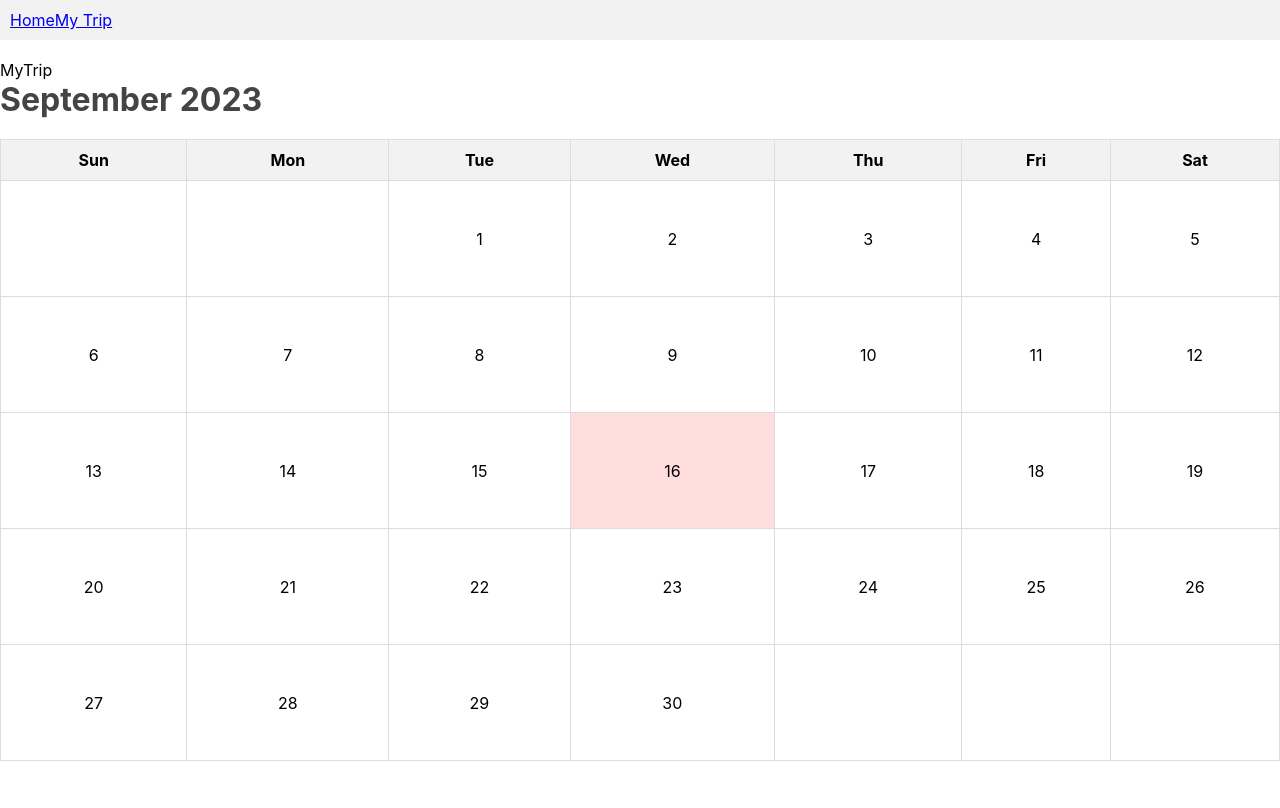
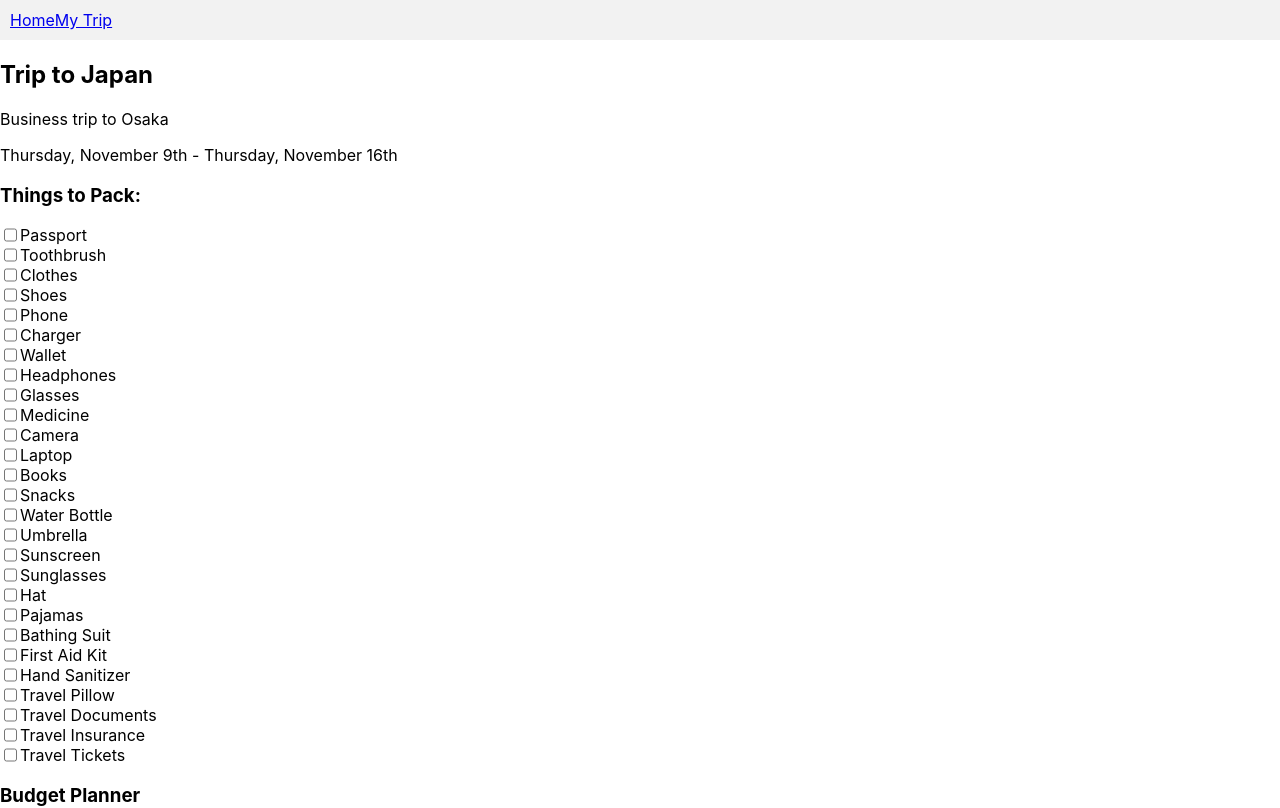
Before and after one commit to jliakim23/project3-frontend, a React (Create React App) app: page /Trip in a window 1280 px wide. Shown: the top 808 px of the page. Built offline with nearby package versions, Linux system fonts and the light colour scheme.

Commit message:
started Trip show page, checklist & budget components

```diff
--- a/src/App.js
+++ b/src/App.js
@@ -1,27 +1,18 @@
-import logo from './logo.svg';
-import './App.css';
-import React from 'react';
-import { Route, Routes } from 'react-router-dom';
-import Calendar from './components/Calendar';
-import Nav from './components/Nav';
-import Home from './pages/Home';
-import MyTrip from './pages/MyTrip';
-
-
-
-
-
-
+import "./App.css";
+import React from "react";
+import { Route, Routes } from "react-router-dom";
+import Nav from "./components/Nav";
+import Home from "./pages/Home";
+import MyTrip from "./pages/MyTrip";
 
 function App() {
   return (
     <div>
-   <Nav />
-   <Routes>
-<Route path="/" element={<Home />} />
-<Route path='/Trip' element={<MyTrip />} />
-    </Routes>
-      <Calendar />
+      <Nav />
+      <Routes>
+        <Route path="/" element={<Home />} />
+        <Route path="/Trip" element={<MyTrip />} />
+      </Routes>
     </div>
   );
 }
--- /dev/null
+++ b/src/components/Budget.jsx
@@ -0,0 +1,29 @@
+import React from "react";
+
+const Budget = ({ details }) => {
+  return (
+    <div>
+      <h3>Budget Planner</h3>
+      <table>
+        <thead>
+          <tr>
+            <th>Food</th>
+            <th>Attractions</th>
+            <th>Accomodation</th>
+            <th>Total</th>
+          </tr>
+        </thead>
+        <tbody>
+          <tr>
+            <td>${details.foodAmount}</td>
+            <td>${details.attractionAmount}</td>
+            <td>${details.accomadationAmount}</td>
+            <td>${details.totalAmount}</td>
+          </tr>
+        </tbody>
+      </table>
+    </div>
+  );
+};
+
+export default Budget;
--- /dev/null
+++ b/src/components/Checklist.jsx
@@ -0,0 +1,42 @@
+import React, { useState } from "react";
+import ListItem from "./ListItem";
+
+const Checklist = ({ listName, list }) => {
+  const [checklist, setChecklist] = useState(list);
+
+  const handleCheckClick = (e) => {
+    const { name } = e.target;
+    const updatedChecklist = checklist.map((item) => {
+      if (item.item === name) {
+        return {
+          ...item,
+          checked: !item.checked,
+        };
+      }
+      return item;
+    });
+
+    setChecklist(updatedChecklist);
+  };
+
+  return (
+    <div>
+      <h3>{listName}:</h3>
+      {checklist.map((item, idx) => (
+        <div key={idx} style={{ display: "flex" }}>
+          <input
+            type="checkbox"
+            checked={item.checked}
+            name={item.item}
+            onChange={handleCheckClick}
+          />
+          <ListItem htmlFor={item.item} item={item.item} idx={idx}>
+            {item.item}
+          </ListItem>
+        </div>
+      ))}
+    </div>
+  );
+};
+
+export default Checklist;
--- /dev/null
+++ b/src/components/ListItem.jsx
@@ -0,0 +1,46 @@
+import React, { useState } from "react";
+
+const ListItem = ({ item, idx, deleteItem }) => {
+  const [showDeleteBtn, setShowDeleteBtn] = useState(false);
+
+  const onClick = (e) => {
+    console.log(item);
+    // deleteItem(idx);
+  };
+
+  const onMouseOver = () => {
+    setShowDeleteBtn(true);
+  };
+
+  const onMouseOut = () => {
+    setShowDeleteBtn(false);
+  };
+
+  return (
+    <div onClick={onClick}>
+      <div
+        onMouseOver={onMouseOver}
+        onMouseOut={onMouseOut}
+        // style={{ position: "relative" }}
+      >
+        {item}{" "}
+        {showDeleteBtn ? (
+          <button
+            onClick={onClick}
+            name="delete-btn"
+            // style={{
+            //   position: "absolute",
+            //   right: 0,
+            // }}
+          >
+            X
+          </button>
+        ) : (
+          ""
+        )}
+      </div>
+    </div>
+  );
+};
+
+export default ListItem;
--- a/src/pages/Home.jsx
+++ b/src/pages/Home.jsx
@@ -1,9 +1,12 @@
-import React from 'react'
+import React from "react";
+import Calendar from "../components/Calendar";
 
 const Home = () => {
   return (
-    <div>Home</div>
-  )
-}
+    <div>
+      <Calendar />
+    </div>
+  );
+};
 
-export default Home
+export default Home;
--- a/src/pages/MyTrip.jsx
+++ b/src/pages/MyTrip.jsx
@@ -1,9 +1,196 @@
-import React from 'react'
+import React from "react";
+import Checklist from "../components/Checklist";
+import Budget from "../components/Budget";
+
+const DUMMY_TRIP = {
+  Title: "Trip to Japan",
+  Description: "Business trip to Osaka",
+  startDate: new Date(2023, 10, 9),
+  endDate: new Date(2023, 10, 16),
+  checklist: {
+    items: [
+      {
+        item: "Passport",
+        checked: false,
+      },
+      {
+        item: "Toothbrush",
+        checked: false,
+      },
+      {
+        item: "Clothes",
+        checked: false,
+      },
+      {
+        item: "Shoes",
+        checked: false,
+      },
+      {
+        item: "Phone",
+        checked: false,
+      },
+      {
+        item: "Charger",
+        checked: false,
+      },
+      {
+        item: "Wallet",
+        checked: false,
+      },
+      {
+        item: "Headphones",
+        checked: false,
+      },
+      {
+        item: "Glasses",
+        checked: false,
+      },
+      {
+        item: "Medicine",
+        checked: false,
+      },
+      {
+        item: "Camera",
+        checked: false,
+      },
+      {
+        item: "Laptop",
+        checked: false,
+      },
+      {
+        item: "Books",
+        checked: false,
+      },
+      {
+        item: "Snacks",
+        checked: false,
+      },
+      {
+        item: "Water Bottle",
+        checked: false,
+      },
+      {
+        item: "Umbrella",
+        checked: false,
+      },
+      {
+        item: "Sunscreen",
+        checked: false,
+      },
+      {
+        item: "Sunglasses",
+        checked: false,
+      },
+      {
+        item: "Hat",
+        checked: false,
+      },
+      {
+        item: "Pajamas",
+        checked: false,
+      },
+      {
+        item: "Bathing Suit",
+        checked: false,
+      },
+      {
+        item: "First Aid Kit",
+        checked: false,
+      },
+      {
+        item: "Hand Sanitizer",
+        checked: false,
+      },
+      {
+        item: "Travel Pillow",
+        checked: false,
+      },
+      {
+        item: "Travel Documents",
+        checked: false,
+      },
+      {
+        item: "Travel Insurance",
+        checked: false,
+      },
+      {
+        item: "Travel Tickets",
+        checked: false,
+      },
+    ],
+  },
+  budget: [
+    {
+      foodAmount: 0,
+      attractionAmount: 0,
+      accomadationAmount: 0,
+      totalAmount: 0,
+    },
+  ],
+};
 
 const MyTrip = () => {
+  const formatDate = (date) => {
+    const weekdayNumber = date.getDay();
+    const month = date.getMonth();
+    const dateNumber = date.getDate();
+
+    const monthNames = [
+      "January",
+      "Febuary",
+      "March",
+      "April",
+      "May",
+      "June",
+      "July",
+      "August",
+      "September",
+      "October ",
+      "November",
+      "December",
+    ];
+
+    const weekdayNames = [
+      "Sunday",
+      "Monday",
+      "Tuesday",
+      "Wednesday",
+      "Thursday",
+      "Friday",
+      "Saturday",
+    ];
+
+    const findSuffix = (num) => {
+      const lastDigit = num.toString().slice(-1);
+
+      switch (lastDigit) {
+        case "1":
+          return "st";
+        case "2":
+          return "nd";
+        case "3":
+          return "rd";
+        default:
+          return "th";
+      }
+    };
+
+    const numberSuffix = findSuffix(dateNumber);
+
+    return `${weekdayNames[weekdayNumber]}, ${monthNames[month]} ${dateNumber}${numberSuffix}`;
+  };
+
   return (
-    <div>MyTrip</div>
-  )
-}
+    <div>
+      <h2>{DUMMY_TRIP.Title}</h2>
+      <p>{DUMMY_TRIP.Description}</p>
+      <p>
+        {formatDate(DUMMY_TRIP.startDate)} - {formatDate(DUMMY_TRIP.endDate)}
+      </p>
+      <Checklist list={DUMMY_TRIP.checklist.items} listName="Things to Pack" />
+      <Budget details={DUMMY_TRIP.budget[0]} />
+    </div>
+  );
+};
 
-export default MyTrip
+export default MyTrip;
```
Also changed, not shown: 1 other file (tests, documents, lock files or other folders).
